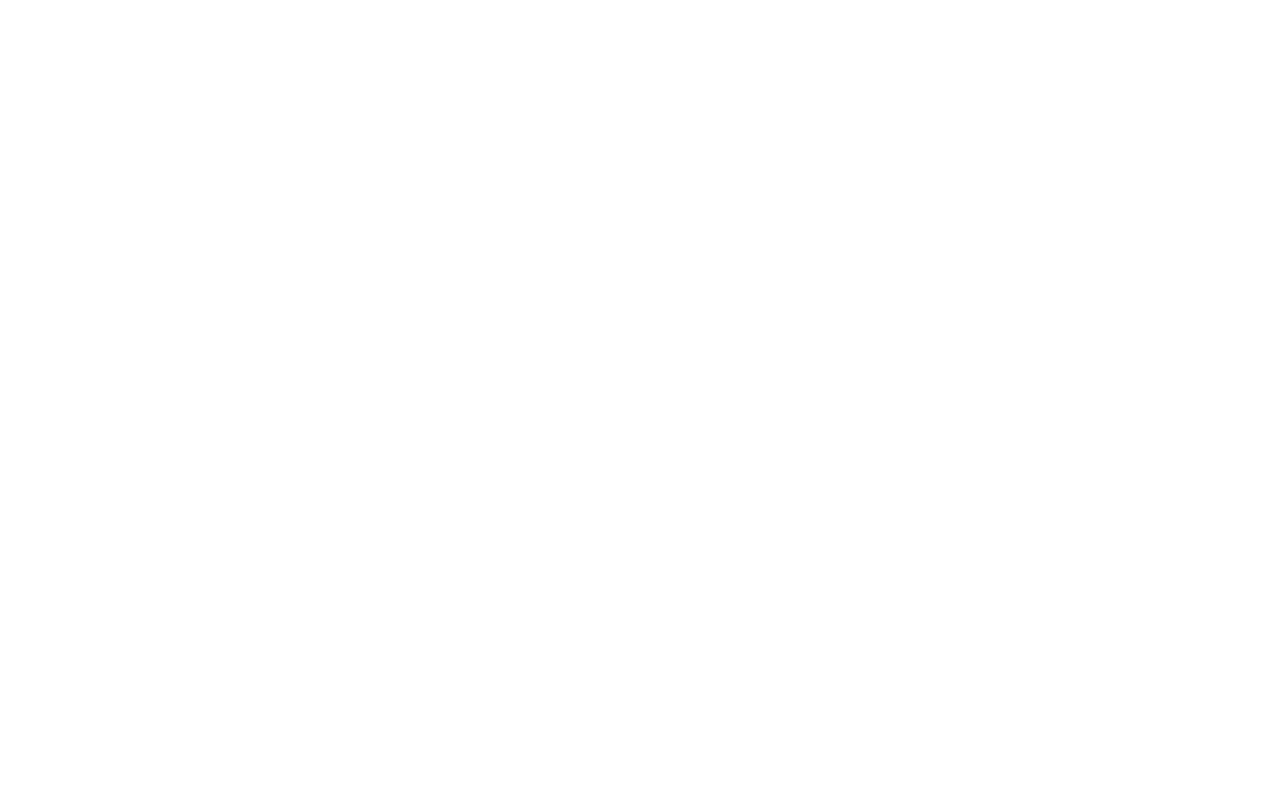
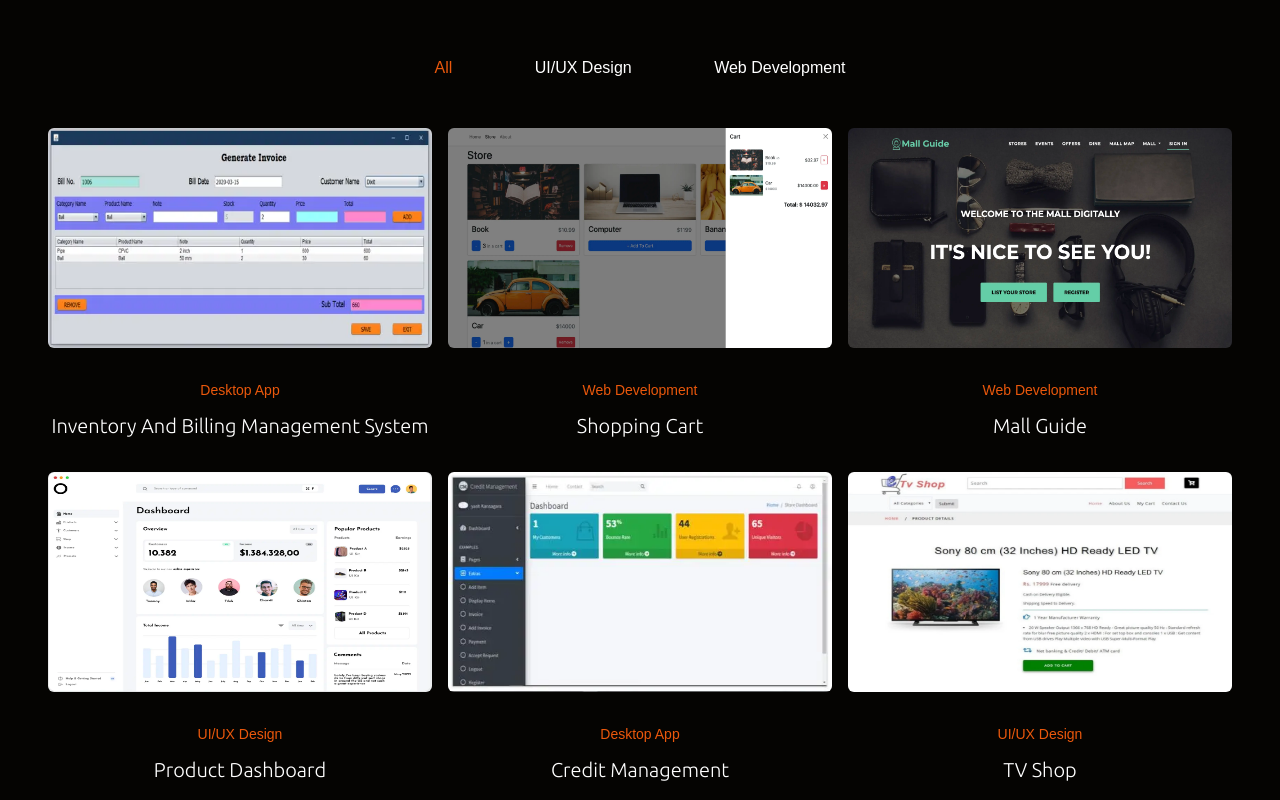
Before and after one commit to mihirzalavadiya/mihirzalavadia, a React (Create React App) app: page / in a window 1280 px wide. Shown: the part 1700-2500 px from the top of the page. Built offline with nearby package versions, Linux system fonts and the light colour scheme.

Commit message:
add portfolio section

```diff
--- a/src/App.css
+++ b/src/App.css
@@ -1,5 +1,6 @@
 @import url("https://fonts.googleapis.com/css2?family=Gloria+Hallelujah&display=swap");
 @import url('https://fonts.googleapis.com/css2?family=Playfair+Display&display=swap');
+@import url('https://fonts.googleapis.com/css2?family=Ubuntu:wght@300&display=swap');
 
 .logo {
   font-family: "Gloria Hallelujah", cursive;
@@ -7,6 +8,10 @@
 
 .playfair {
   font-family: 'Playfair Display', serif;
+}
+
+.ubuntu {
+  font-family: 'Ubuntu', sans-serif;
 }
 
 .about-image {
--- a/src/App.js
+++ b/src/App.js
@@ -2,6 +2,7 @@
 import About from "./components/About";
 import Header from "./components/Header";
 import Hero from "./components/Hero";
+import Portfolio from "./components/Portfolio/Portfolio";
 import Skills from "./components/Skills";
 
 function App() {
@@ -11,6 +12,7 @@
       <Hero />
       <About />
       <Skills />
+      <Portfolio />
       <div style={{height: "2000px"}}></div>
     </>
   );
--- /dev/null
+++ b/src/components/Portfolio/Portfolio.js
@@ -0,0 +1,22 @@
+import React from "react";
+import Projects from "./Projects";
+
+const Portfolio = () => {
+  return (
+    <section id="portfolio" className="section bg-primary min-h-[1400px]">
+      <div className="container mx-auto">
+        <div className="flex flex-col items-center text-center">
+          <h2 className="section-title before:content-portfolio relative before:absolute before:opacity-40 before:-top-[2rem] before:-left-3/4 before:hidden before:lg:block">
+            My latest work
+          </h2>
+          <p className="subtitle">
+            Lorem
+          </p>
+        </div>
+        <Projects />
+      </div>
+    </section>
+  );
+};
+
+export default Portfolio;
--- /dev/null
+++ b/src/components/Portfolio/Project.js
@@ -0,0 +1,20 @@
+import React from "react";
+
+const Project = ({ item }) => {
+  const { id, image, category, name } = item;
+  return (
+    <div key={id} className="flex flex-col items-center text-center">
+      <div className="mb-8">
+        <img
+          src={image}
+          alt="project"
+          className="h-[220px] w-[500px] rounded-md"
+        />
+      </div>
+      <p className="capitalize mb-3 text-orange-600 text-sm">{category}</p>
+      <h3 className="text-xl capitalize mb-4 ubuntu">{name}</h3>
+    </div>
+  );
+};
+
+export default Project;
--- /dev/null
+++ b/src/components/Portfolio/Projects.js
@@ -0,0 +1,57 @@
+import React, { useEffect, useState } from "react";
+import { projectsData, projectsNav } from "../../data";
+import Project from "./Project";
+
+const Projects = () => {
+  const [item, setItem] = useState({ name: "all" });
+  const [projects, setProjects] = useState([]);
+  const [active, setActive] = useState(0);
+
+  useEffect(() => {
+    if (item?.name === "all") {
+      setProjects(projectsData);
+    } else {
+      const newProjects = projectsData.filter((project) => {
+        return project.category.toLowerCase() === item.name;
+      });
+      setProjects(newProjects);
+    }
+  }, [item]);
+
+  const handleClick = (e, index) => {
+    setItem({ name: e.target.textContent.toLowerCase() });
+    setActive(index);
+  };
+
+  return (
+    <div>
+      <nav className="mb-12 max-w-xl mx-auto">
+        <ul className="flex md:flex-row justify-evenly items-center text-white">
+          {projectsNav.map((projectItem, index) => {
+            return (
+              <li
+                onClick={(e) => {
+                  handleClick(e, index);
+                }}
+                className={`${
+                  active === index ? "active" : ""
+                } cursor-pointer capitalize`}
+                key={index}
+              >
+                {projectItem.name}
+              </li>
+            );
+          })}
+        </ul>
+      </nav>
+
+      <section className="grid md:grid-cols-2 xl:grid-cols-3 gap-y-5 md:gap-x-4 lg:gap-x-4 lg:gap-y-4">
+        {projects.map((item) => {
+          return <Project item={item} key={item.id} />;
+        })}
+      </section>
+    </div>
+  );
+};
+
+export default Projects;
--- a/src/data.js
+++ b/src/data.js
@@ -10,68 +10,70 @@
   FiMapPin,
   FiTwitter,
   FiLinkedin,
-  FiFacebook
-} from 'react-icons/fi';
+  FiFacebook,
+} from "react-icons/fi";
 
 // companies icons
-import FreelancerBrandIcon from './assets/img/brands/freelancer.png';
-import UpworkBrandIcon from './assets/img/brands/upwork.png';
-import FiverBrandIcon from './assets/img/brands/fiverr.png';
-import BehanceBrandIcon from './assets/img/brands/behance.png';
-import DribbbleBrandIcon from './assets/img/brands/dribbble.png';
+import FreelancerBrandIcon from "./assets/img/brands/freelancer.png";
+import UpworkBrandIcon from "./assets/img/brands/upwork.png";
+import FiverBrandIcon from "./assets/img/brands/fiverr.png";
+import BehanceBrandIcon from "./assets/img/brands/behance.png";
+import DribbbleBrandIcon from "./assets/img/brands/dribbble.png";
 
 // projects images
-import Project1 from './assets/img/projects/p1.webp';
-import Project2 from './assets/img/projects/p2.webp';
-import Project3 from './assets/img/projects/p3.webp';
-import Project4 from './assets/img/projects/p4.webp';
-import Project5 from './assets/img/projects/p5.webp';
-import Project6 from './assets/img/projects/p6.webp';
+import Project1 from "./assets/img/projects/p1.webp";
+import Project2 from "./assets/img/projects/p2.webp";
+import Project3 from "./assets/img/projects/p10.webp";
+import Project4 from "./assets/img/projects/p4.webp";
+import Project5 from "./assets/img/projects/p5.webp";
+import Project6 from "./assets/img/projects/p6.webp";
+import Project7 from "./assets/img/projects/p7.webp";
+import Project9 from "./assets/img/projects/p9.webp";
 
 // skills images
-import SkillImg1 from './assets/img/skills/html5.png';
-import SkillImg2 from './assets/img/skills/css3.png';
-import SkillImg3 from './assets/img/skills/js.png';
-import SkillImg4 from './assets/img/skills/reactjs.png';
-import SkillImg5 from './assets/img/skills/nextjs.png';
-import SkillImg6 from './assets/img/skills/nodejs.png';
-import SkillImg7 from './assets/img/skills/git.png';
-import SkillImg8 from './assets/img/skills/figma.png';
+import SkillImg1 from "./assets/img/skills/html5.png";
+import SkillImg2 from "./assets/img/skills/css3.png";
+import SkillImg3 from "./assets/img/skills/js.png";
+import SkillImg4 from "./assets/img/skills/reactjs.png";
+import SkillImg5 from "./assets/img/skills/nextjs.png";
+import SkillImg6 from "./assets/img/skills/nodejs.png";
+import SkillImg7 from "./assets/img/skills/git.png";
+import SkillImg8 from "./assets/img/skills/figma.png";
 
 // testimonial images
-import TestiImage1 from './assets/img/testimonials/testimonial-1.webp';
-import TestiImage2 from './assets/img/testimonials/testimonial-2.webp';
-import TestiImage3 from './assets/img/testimonials/testimonial-3.webp';
+import TestiImage1 from "./assets/img/testimonials/testimonial-1.webp";
+import TestiImage2 from "./assets/img/testimonials/testimonial-2.webp";
+import TestiImage3 from "./assets/img/testimonials/testimonial-3.webp";
 
 // navigation
 export const navigation = [
   {
-    name: 'home',
-    href: 'home',
+    name: "home",
+    href: "home",
   },
   {
-    name: 'about',
-    href: 'about',
+    name: "about",
+    href: "about",
   },
   {
-    name: 'skills',
-    href: 'skills',
+    name: "skills",
+    href: "skills",
   },
   {
-    name: 'portfolio',
-    href: 'portfolio',
+    name: "portfolio",
+    href: "portfolio",
   },
   {
-    name: 'services',
-    href: 'services',
+    name: "services",
+    href: "services",
   },
   {
-    name: 'testimonials',
-    href: 'testimonials',
+    name: "testimonials",
+    href: "testimonials",
   },
   {
-    name: 'contact',
-    href: 'contact',
+    name: "contact",
+    href: "contact",
   },
 ];
 
@@ -79,23 +81,23 @@
 export const social = [
   {
     icon: <FiLinkedin />,
-    href: 'https://www.linkedin.com/in/mihirzalavadiya',
+    href: "https://www.linkedin.com/in/mihirzalavadiya",
   },
   {
     icon: <FiGithub />,
-    href: 'https://github.com/mihirzalavadiya',
+    href: "https://github.com/mihirzalavadiya",
   },
   {
     icon: <FiInstagram />,
-    href: 'https://www.instagram.com/mihirzalavadiya1/',
+    href: "https://www.instagram.com/mihirzalavadiya1/",
   },
   {
     icon: <FiFacebook />,
-    href: 'https://www.facebook.com/mihir.zalavadiya.52?ref=bookmarks',
+    href: "https://www.facebook.com/mihir.zalavadiya.52?ref=bookmarks",
   },
   {
     icon: <FiTwitter />,
-    href: 'https://twitter.com/ZalavadiyaMihir',
+    href: "https://twitter.com/ZalavadiyaMihir",
   },
 ];
 
@@ -103,79 +105,88 @@
 export const brands = [
   {
     img: FreelancerBrandIcon,
-    href: '',
+    href: "",
   },
   {
     img: UpworkBrandIcon,
-    href: '',
+    href: "",
   },
   {
     img: FiverBrandIcon,
-    href: '',
+    href: "",
   },
   {
     img: BehanceBrandIcon,
-    href: '',
+    href: "",
   },
   {
     img: DribbbleBrandIcon,
-    href: '',
+    href: "",
   },
 ];
 
 // projects
 export const projectsData = [
   {
-    id: '1',
+    id: "1",
     image: Project1,
-    name: 'project name 1',
-    category: 'UI/UX design',
+    name: "Inventory and Billing Management System",
+    category: "Desktop App",
   },
   {
-    id: '2',
+    id: "2",
     image: Project2,
-    name: 'project name 2',
-    category: 'web development',
+    name: "Shopping Cart",
+    category: "Web Development",
   },
   {
-    id: '3',
-    image: Project3,
-    name: 'project name 3',
-    category: 'UI/UX design',
+    id: "3",
+    image: Project9,
+    name: "Mall Guide",
+    category: "Web Development",
   },
   {
-    id: '4',
-    image: Project4,
-    name: 'project name 4',
-    category: 'branding',
+    id: "4",
+    image: Project3,
+    name: "Product Dashboard",
+    category: "UI/UX Design",
   },
   {
-    id: '5',
-    image: Project5,
-    name: 'project name 5',
-    category: 'web development',
+    id: "5",
+    image: Project4,
+    name: "Credit Management",
+    category: "Desktop App",
   },
   {
-    id: '6',
+    id: "6",
     image: Project6,
-    name: 'project name 6',
-    category: 'web development',
+    name: "TV Shop",
+    category: "UI/UX Design",
+  },
+  {
+    id: "7",
+    image: Project7,
+    name: "Photo Graphy",
+    category: "web development",
+  },
+  {
+    id: "8",
+    image: Project5,
+    name: "Caring Claws",
+    category: "Mobile App",
   },
 ];
 
 // projects
 export const projectsNav = [
   {
-    name: 'all',
+    name: "All",
   },
   {
-    name: 'UI/UX Design',
+    name: "UI/UX Design",
   },
   {
-    name: 'web development',
-  },
-  {
-    name: 'branding',
+    name: "Web Development",
   },
 ];
 
@@ -211,27 +222,27 @@
 export const services = [
   {
     icon: <FiLayout />,
-    name: 'Web Design',
+    name: "Web Design",
     description:
-      'Lorem ipsum dolor sit amet, consectetur adipisicing elit. Odio perferendis volm quibusdam ullam qui dolore.',
+      "Lorem ipsum dolor sit amet, consectetur adipisicing elit. Odio perferendis volm quibusdam ullam qui dolore.",
   },
   {
     icon: <FiSettings />,
-    name: 'Web Development',
+    name: "Web Development",
     description:
-      'Lorem ipsum dolor sit amet, consectetur adipisicing elit. Odio perferendis volm quibusdam ullam qui dolore.',
+      "Lorem ipsum dolor sit amet, consectetur adipisicing elit. Odio perferendis volm quibusdam ullam qui dolore.",
   },
   {
     icon: <FiPenTool />,
-    name: 'Branding',
+    name: "Branding",
     description:
-      'Lorem ipsum dolor sit amet, consectetur adipisicing elit. Odio perferendis volm quibusdam ullam qui dolore.',
+      "Lorem ipsum dolor sit amet, consectetur adipisicing elit. Odio perferendis volm quibusdam ullam qui dolore.",
   },
   {
     icon: <FiTag />,
-    name: 'SEO',
+    name: "SEO",
     description:
-      'Lorem ipsum dolor sit amet, consectetur adipisicing elit. Odio perferendis volm quibusdam ullam qui dolore.',
+      "Lorem ipsum dolor sit amet, consectetur adipisicing elit. Odio perferendis volm quibusdam ullam qui dolore.",
   },
 ];
 
@@ -240,23 +251,23 @@
   {
     authorImg: TestiImage1,
     authorText:
-      'Love the simplicity of the service and the prompt customer support. We can’t imagine working without it.',
-    authorName: 'Olivia Doe',
-    authorPosition: 'Head of Design, Google',
+      "Love the simplicity of the service and the prompt customer support. We can’t imagine working without it.",
+    authorName: "Olivia Doe",
+    authorPosition: "Head of Design, Google",
   },
   {
     authorImg: TestiImage2,
     authorText:
-      'Love the simplicity of the service and the prompt customer support. We can’t imagine working without it.',
-    authorName: 'Olivia Doe',
-    authorPosition: 'Head of Design, Google',
+      "Love the simplicity of the service and the prompt customer support. We can’t imagine working without it.",
+    authorName: "Olivia Doe",
+    authorPosition: "Head of Design, Google",
   },
   {
     authorImg: TestiImage3,
     authorText:
-      'Love the simplicity of the service and the prompt customer support. We can’t imagine working without it.',
-    authorName: 'Olivia Doe',
-    authorPosition: 'Head of Design, Google',
+      "Love the simplicity of the service and the prompt customer support. We can’t imagine working without it.",
+    authorName: "Olivia Doe",
+    authorPosition: "Head of Design, Google",
   },
 ];
 
@@ -264,14 +275,14 @@
 export const contact = [
   {
     icon: <FiMail />,
-    title: 'Have a question?',
-    subtitle: 'I am here to help you.',
-    description: 'Email me at hello@youremail.com',
+    title: "Have a question?",
+    subtitle: "I am here to help you.",
+    description: "Email me at hello@youremail.com",
   },
   {
     icon: <FiMapPin />,
-    title: 'Current Location',
-    subtitle: 'Bucharest, Romania',
-    description: 'Serving clients worldwide',
+    title: "Current Location",
+    subtitle: "Bucharest, Romania",
+    description: "Serving clients worldwide",
   },
 ];
```
Also changed, not shown: src/assets/img/projects/p10.webp (added), src/assets/img/projects/p9.webp (added).
